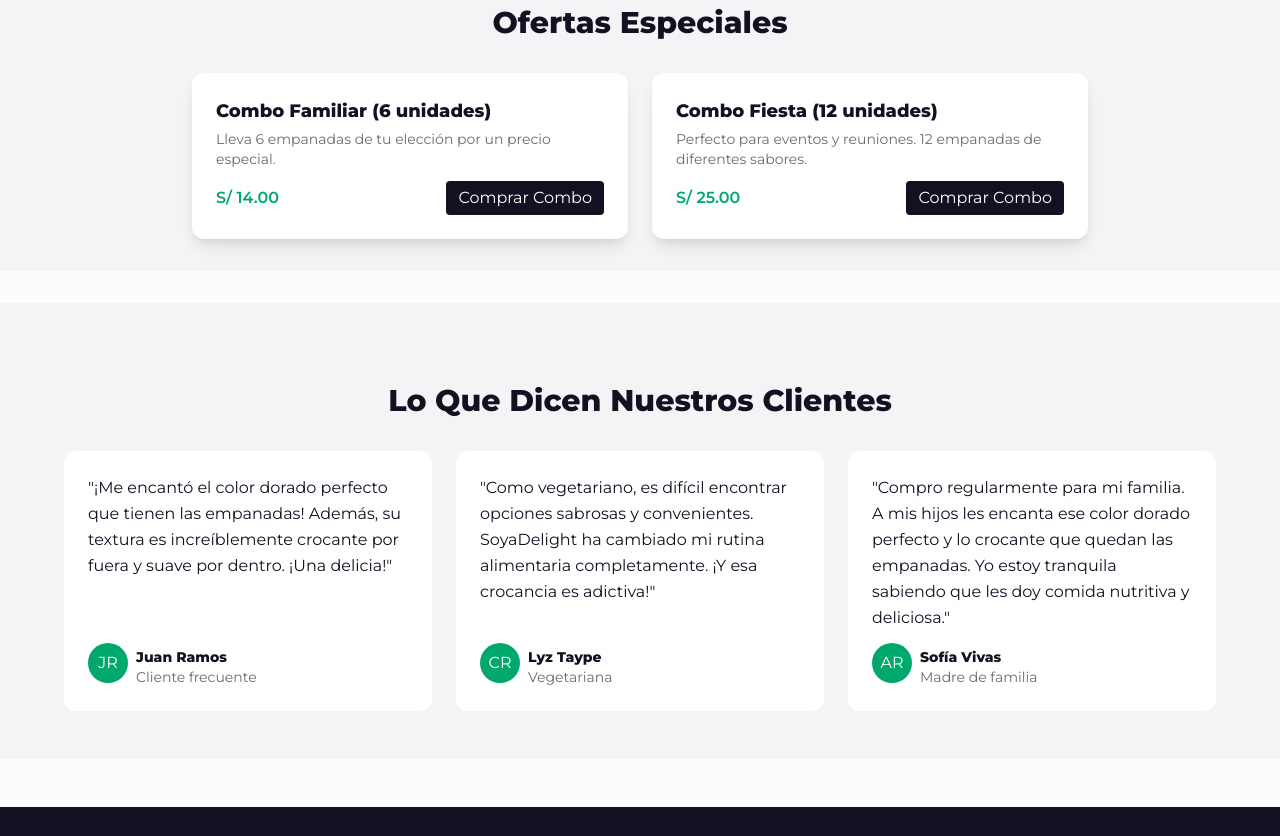
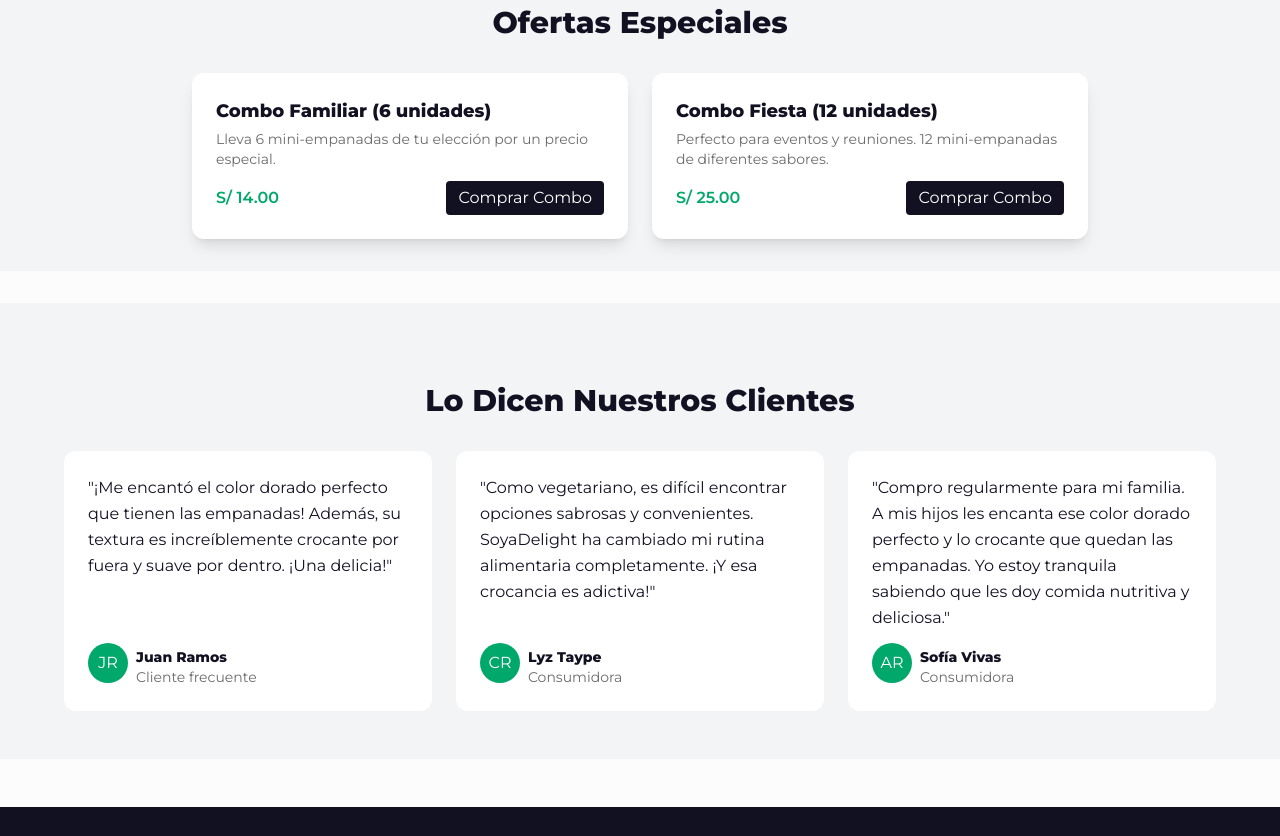
Before and after one commit to agustincyber/GreenK-uchi, a plain HTML site: page index.html in a window 1280 px wide. Shown: the part 1240-2076 px from the top of the page. Drawn offline with nearby package versions, Linux system fonts and the light colour scheme.

Commit message:
Update index.html

```diff
--- a/index.html
+++ b/index.html
@@ -173,7 +173,7 @@
                 <div class="product-card shadow-lg rounded-xl relative overflow-hidden bg-white">
                     <div class="info p-6">
                         <h3 class="font-bold text-lg mb-1">Combo Familiar (6 unidades)</h3>
-                        <p class="text-[#6b6b6b] text-sm mb-3">Lleva 6 empanadas de tu elección por un precio especial.
+                        <p class="text-[#6b6b6b] text-sm mb-3">Lleva 6 mini-empanadas de tu elección por un precio especial.
                         </p>
                         <div class="price-row flex justify-between items-center">
                             <span class="price price-color text-[#00a86b] font-semibold">S/ 14.00</span>
@@ -186,7 +186,7 @@
                 <div class="product-card shadow-lg rounded-xl relative overflow-hidden bg-white">
                     <div class="info p-6">
                         <h3 class="font-bold text-lg mb-1">Combo Fiesta (12 unidades)</h3>
-                        <p class="text-[#6b6b6b] text-sm mb-3">Perfecto para eventos y reuniones. 12 empanadas de
+                        <p class="text-[#6b6b6b] text-sm mb-3">Perfecto para eventos y reuniones. 12 mini-empanadas de
                             diferentes sabores.</p>
                         <div class="price-row flex justify-between items-center">
                             <span class="price price-color text-[#00a86b] font-semibold">S/ 25.00</span>
@@ -201,7 +201,7 @@
 
         <section class="testimonials-section py-12 px-[4%] bg-gray-100 mt-8 transition-colors duration-500"
             id="testimonios">
-            <h2 class="section-title text-center text-3xl font-bold my-8">Lo Que Dicen Nuestros Clientes</h2>
+            <h2 class="section-title text-center text-3xl font-bold my-8">Lo Dicen Nuestros Clientes</h2>
             <div class="testimonial-grid grid grid-cols-1 md:grid-cols-2 lg:grid-cols-3 gap-6 max-w-6xl mx-auto">
                 <div class="testimonial-card bg-white rounded-xl p-6 flex flex-col justify-between">
                     <p class="testimonial-text">"¡Me encantó el color dorado perfecto que tienen las empanadas!
@@ -227,7 +227,7 @@
                             CR</div>
                         <div class="author-info text-sm mt-2">
                             <h4 class="font-bold">Lyz Taype</h4>
-                            <p class="text-sm text-[#6b6b6b]">Vegetariana</p>
+                            <p class="text-sm text-[#6b6b6b]">Consumidora</p>
                         </div>
                     </div>
                 </div>
@@ -241,7 +241,7 @@
                             AR</div>
                         <div class="author-info text-sm mt-2">
                             <h4 class="font-bold">Sofía Vivas</h4>
-                            <p class="text-sm text-[#6b6b6b]">Madre de familia</p>
+                            <p class="text-sm text-[#6b6b6b]">Consumidora</p>
                         </div>
                     </div>
                 </div>
```
